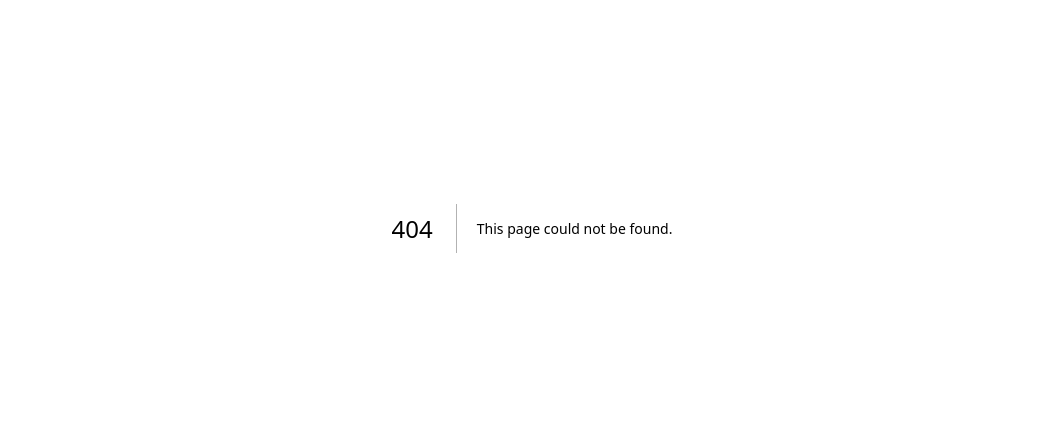
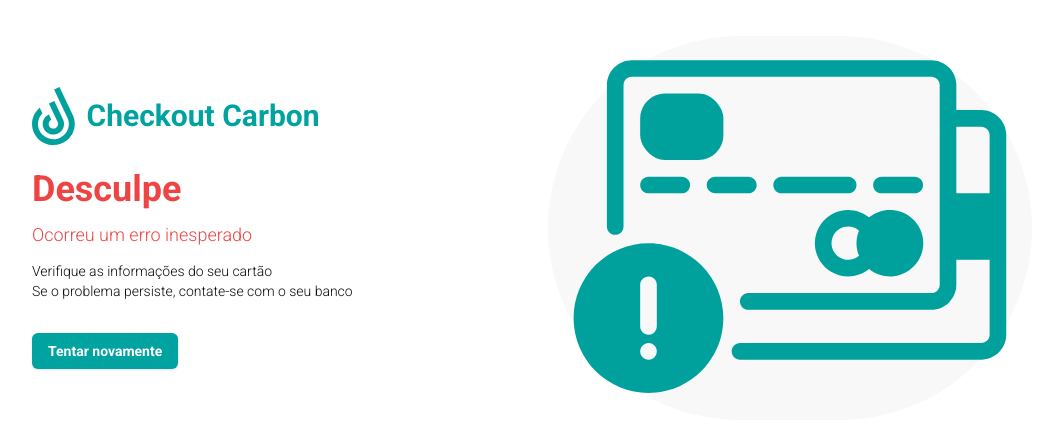
Before and after one commit to ormacarbon/frontend-test-tree, a Next.js app: page /checkout-fail in a window 1280 px wide. Before the commit this address had no page. Shown: the part 172-604 px from the top of the page, without its empty margins (108-1146 px from the left). Built offline with nearby package versions, Linux system fonts and the light colour scheme.

Commit message:
feat: create checkout fail page

```diff
--- /dev/null
+++ b/app/(home)/checkout-fail/page.tsx
@@ -0,0 +1,57 @@
+"use client";
+import { Button } from "@/components/ui/button";
+import Image from "next/image";
+import Link from "next/link";
+
+export default function CheckoutFailPage() {
+  return (
+    <div className="container flex items-center justify-center mx-auto min-h-screen p-4 sm:p-8 lg:p-12">
+      <div className="grid grid-cols-1 sm:grid-cols-2 gap-8 items-center max-w-5xl">
+        <div className="flex flex-col gap-6">
+          <div className="flex items-center gap-3">
+            <Image src="/logo.svg" width={42.58} height={59} alt="Logo" />
+            <p className="text-primary text-3xl font-semibold">
+              Checkout Carbon
+            </p>
+          </div>
+
+          <div className="flex justify-center items-center sm:hidden">
+            <div className="bg-gray-100/60 rounded-full p-6">
+              <Image
+                src="/checkout-fail.svg"
+                width={171}
+                height={171}
+                alt="Success"
+              />
+            </div>
+          </div>
+
+          <div className="flex flex-col gap-3 items-center sm:items-start">
+            <h1 className="text-4xl font-bold text-red-500">Desculpe</h1>
+            <p className="text-lg text-red-500">Ocorreu um erro inesperado</p>
+            <p className="text-sm font-roboto-500">
+              Verifique as informações do seu cartão
+              <br />
+              Se o problema persiste, contate-se com o seu banco
+            </p>
+          </div>
+
+          <Button className="w-full sm:w-fit mt-2 bg-primary text-white">
+            <Link href="/">Tentar novamente</Link>
+          </Button>
+        </div>
+
+        <div className="sm:flex justify-center items-center hidden">
+          <div className="bg-gray-100/60 rounded-full p-6">
+            <Image
+              src="/checkout-fail.svg"
+              width={436}
+              height={367}
+              alt="Success"
+            />
+          </div>
+        </div>
+      </div>
+    </div>
+  );
+}
```
Also changed, not shown: public/checkout-fail.svg (added).
